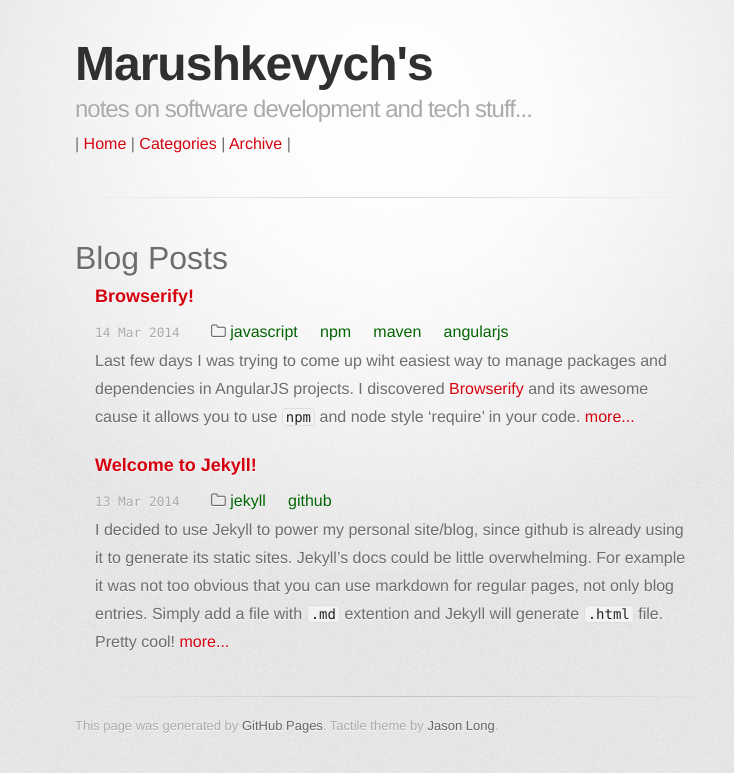
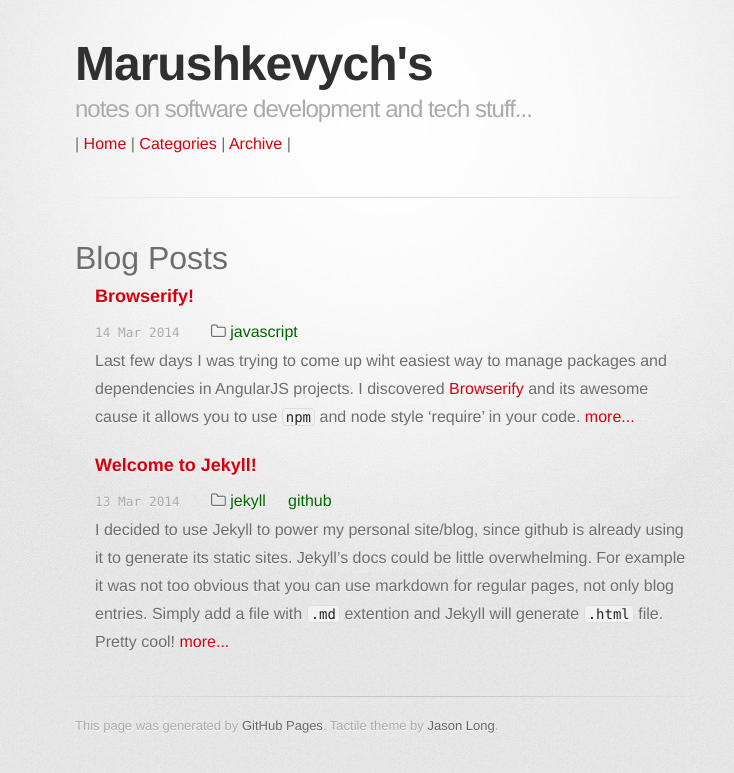
Before and after one commit to marushkevych/marushkevych.github.io, a Jekyll site: the page built from index.html, in a window 1280 px wide. Shown: the top 773 px of the page, without its empty margins (255-989 px from the left). Built offline with Jekyll 4.4.1, drawn with Linux system fonts in a browser that asks for light colours; some web fonts are replaced.

Commit message:
removing extra categories

```diff
--- a/_posts/2014-03-14-browserify.md
+++ b/_posts/2014-03-14-browserify.md
@@ -2,7 +2,7 @@
 layout: post
 title:  "Browserify!"
 date:   2014-03-14 17:00:00
-categories: javascript npm maven angularjs
+categories: javascript
 ---
 
 Last few days I was trying to come up wiht easiest way to manage packages and dependencies in AngularJS projects.
```
